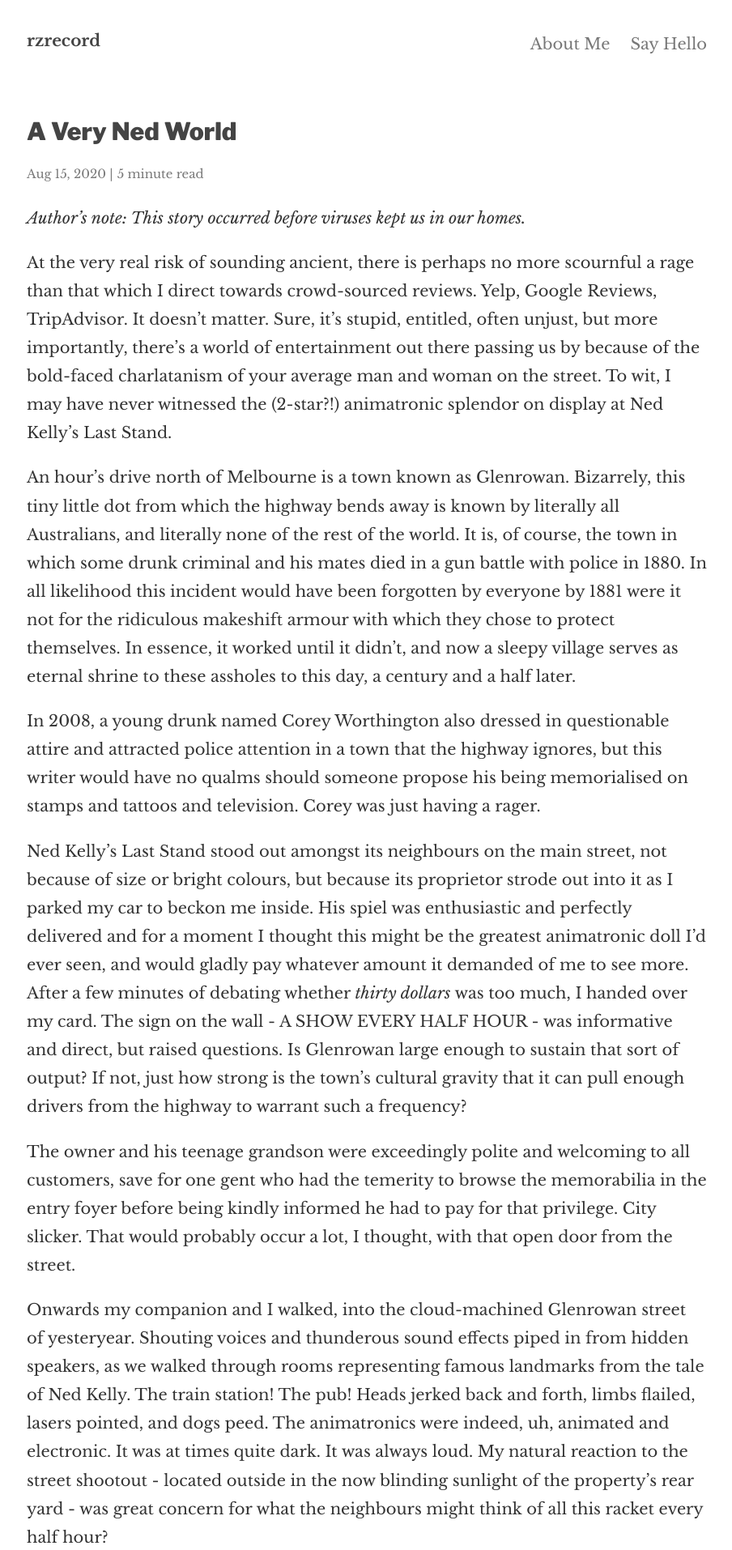
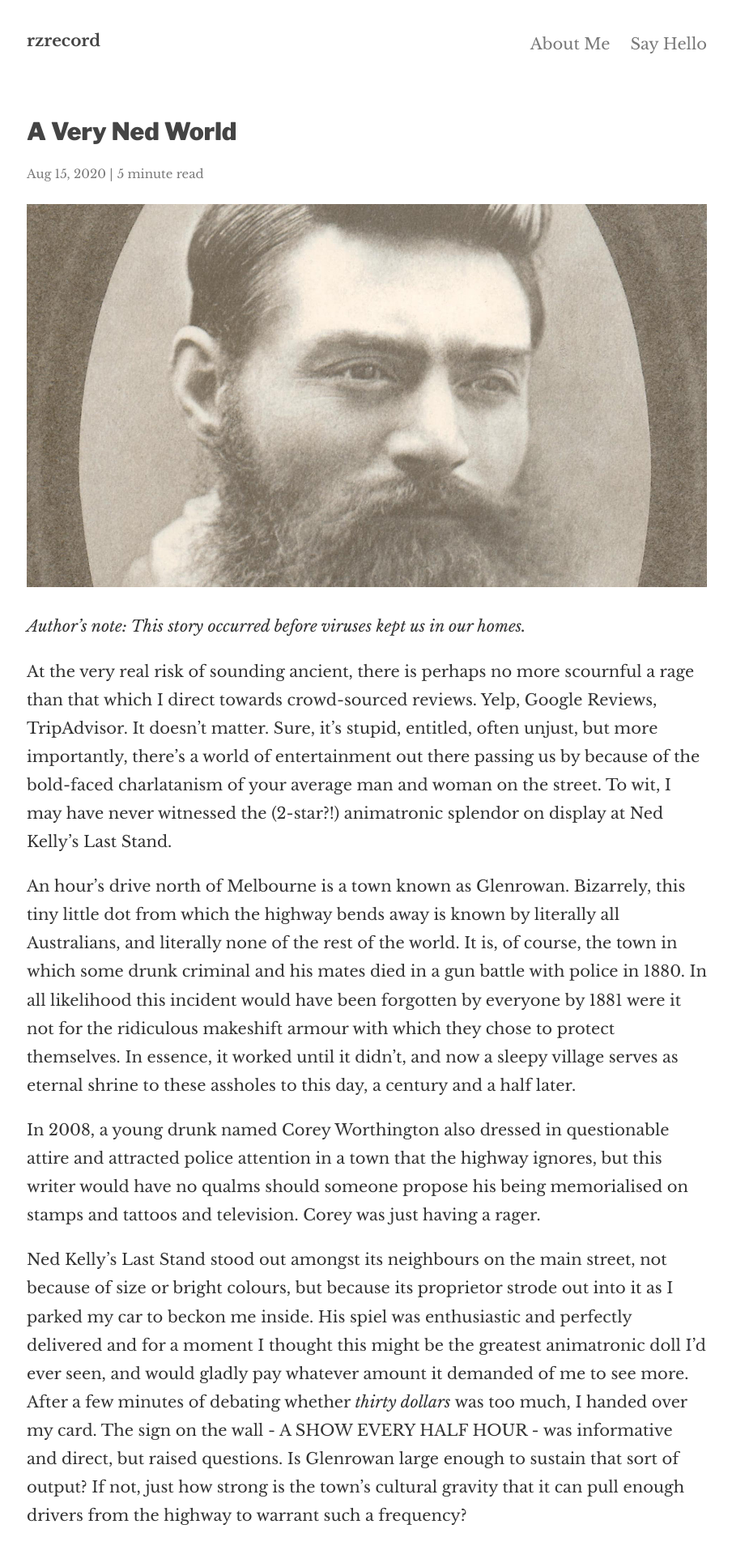
Before and after one commit to gitsit/rzrecord, a Jekyll site: the page built from _posts/2020-08-15-a-very-ned-world.md, in a window 1280 px wide. Shown: the top 1914 px of the page at 81% size, without its empty margins (187-1091 px from the left). Built offline with Jekyll 4.4.1, drawn with Linux system fonts in a browser that asks for light colours; nearby versions of some CDN libraries.

Commit message:
added images

```diff
--- a/_posts/2020-08-15-a-very-ned-world.md
+++ b/_posts/2020-08-15-a-very-ned-world.md
@@ -5,6 +5,8 @@ date: 2020-08-15 15:00
 summary: How's it going, Mr Kelly?
 categories: jekyll mixyll
 ---
+
+![Image](../images/NKLS003.jpg?raw=true)
 
 *Author's note: This story occurred before viruses kept us in our homes.*
 
```
Also changed, not shown: images/NKLS001.jpg (added), images/NKLS002.jpg (added), images/NKLS003.jpg (added).
